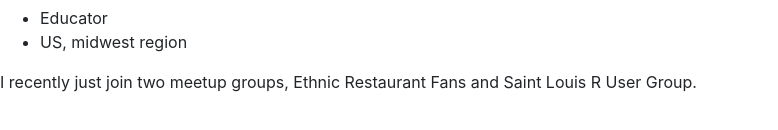
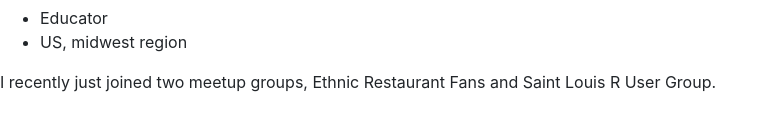
Before and after one commit to areeratk/areeratk.github.io, a plain HTML site: page index.html in a window 1280 px wide. Shown: the part 282-412 px from the top of the page, without its empty margins (0-778 px from the left). Drawn offline with nearby package versions, Linux system fonts and the light colour scheme.

Commit message:
third commit

```diff
--- a/index.html
+++ b/index.html
@@ -24,6 +24,6 @@
     <li>US, midwest region</li>
 </ul>
 
-<p>I recently just join two meetup groups, Ethnic Restaurant Fans and Saint Louis R User Group.</p>
+<p>I recently just joined two meetup groups, Ethnic Restaurant Fans and Saint Louis R User Group.</p>
 </body>
 </html>
```
